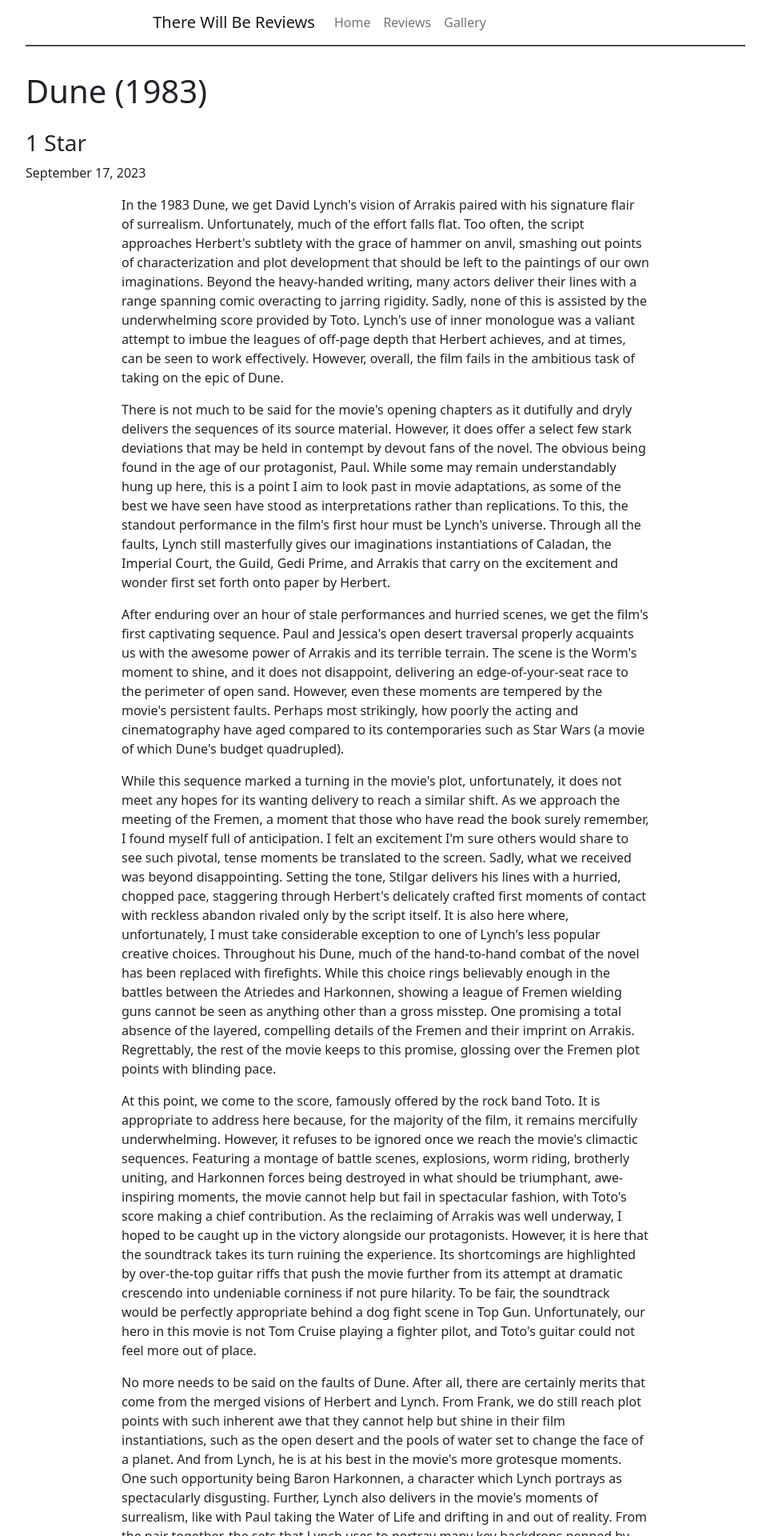
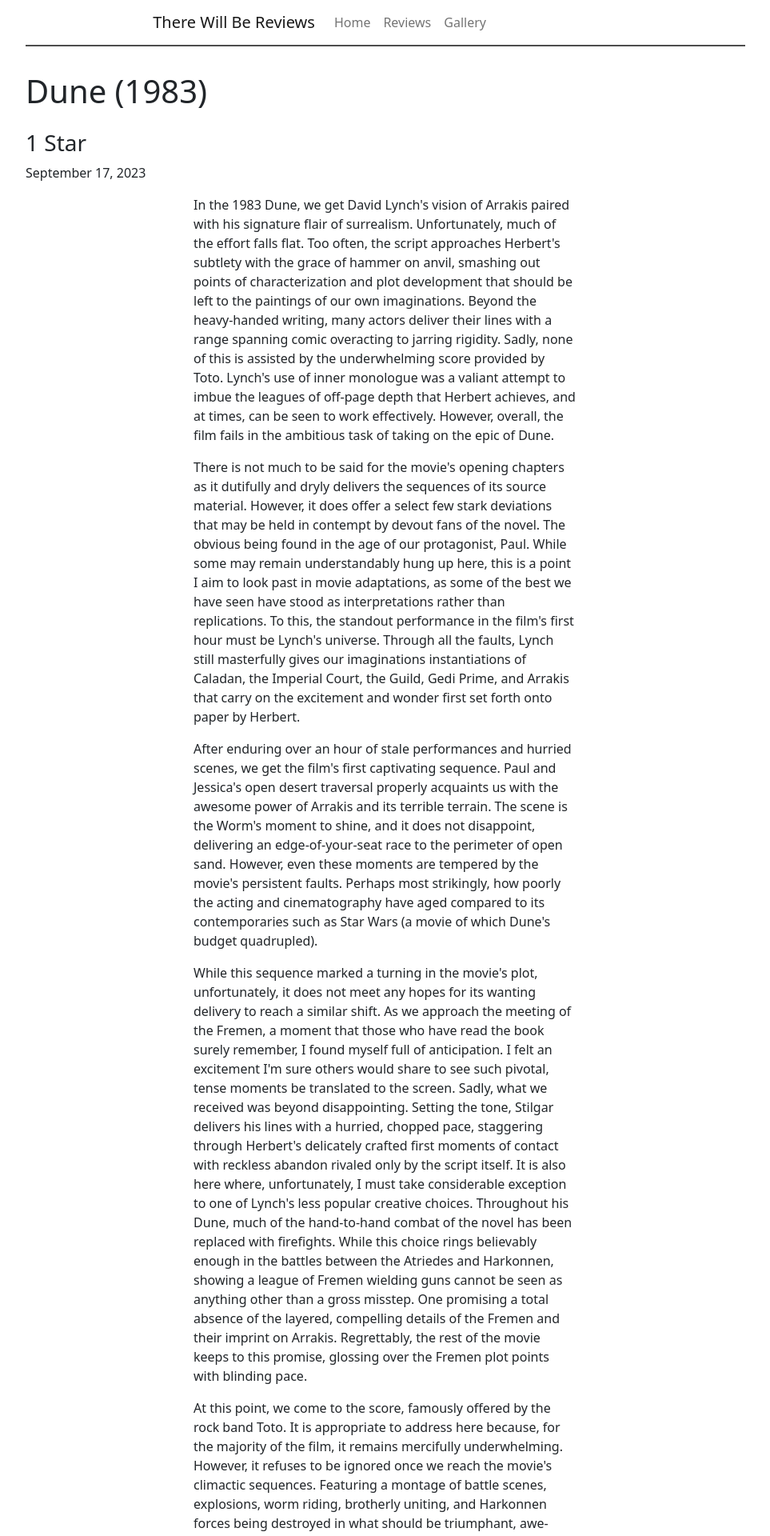
Before and after one commit to benlazarine/therewillbereviews.github.io, a Jekyll site: the page built from reviews/dune-1983.html, in a window 1280 px wide. Shown: the top 1920 px of the page at 80% size, without its empty margins (158-1121 px from the left). Built offline with Jekyll 4.4.1, drawn with Linux system fonts in a browser that asks for light colours.

Commit message:
Update dune-1983.html

```diff
--- a/reviews/dune-1983.html
+++ b/reviews/dune-1983.html
@@ -7,7 +7,7 @@ layout: default_2
   <div class="mt-4">
   <h3>1 Star</h3>
   <p>September 17, 2023</p>
-  <div class ="container-sm">
+  <div class ="custom-container">
 <p>In the 1983 Dune, we get David Lynch's vision of Arrakis paired with his signature flair of surrealism. Unfortunately, much of the effort falls flat.
   Too often, the script approaches Herbert's subtlety with the grace of hammer on anvil, smashing out points of characterization and plot development that
     should be left to the paintings of our own imaginations. Beyond the heavy-handed writing, many actors deliver their lines with a range spanning comic
```
